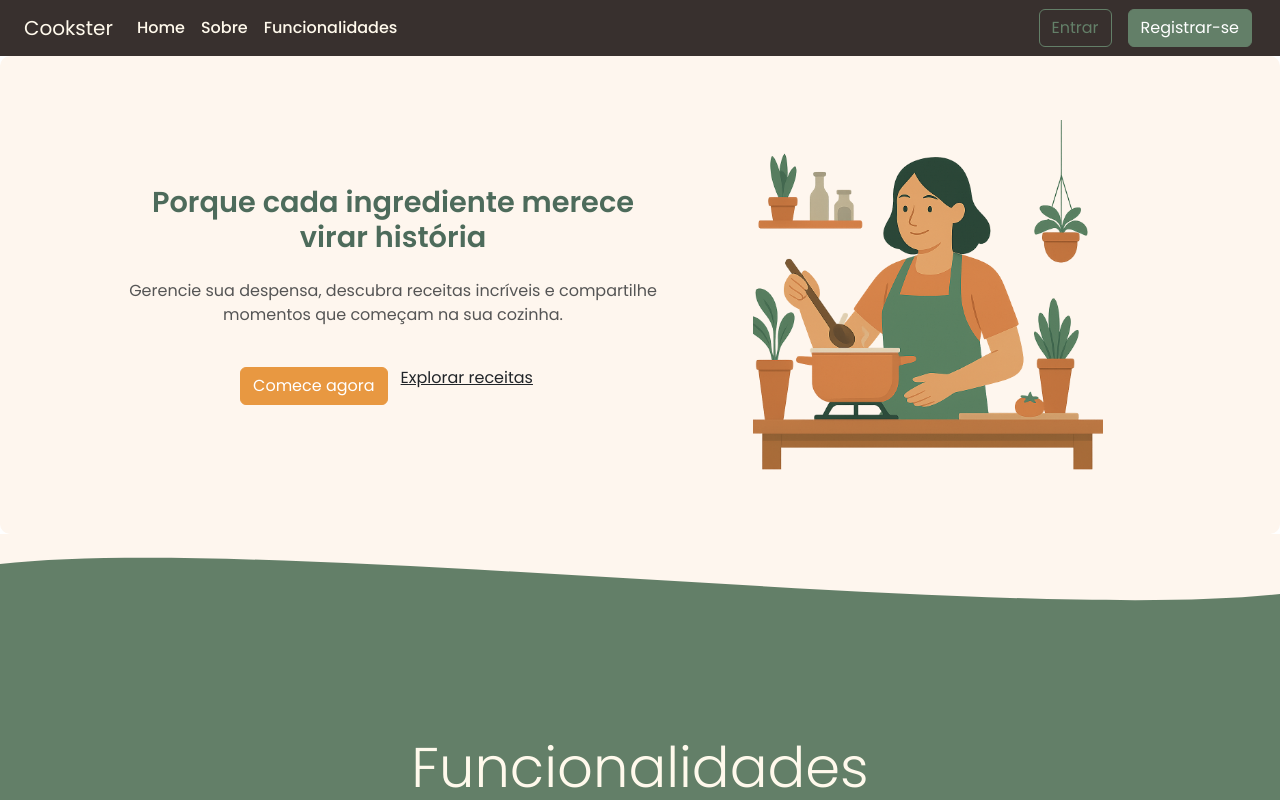
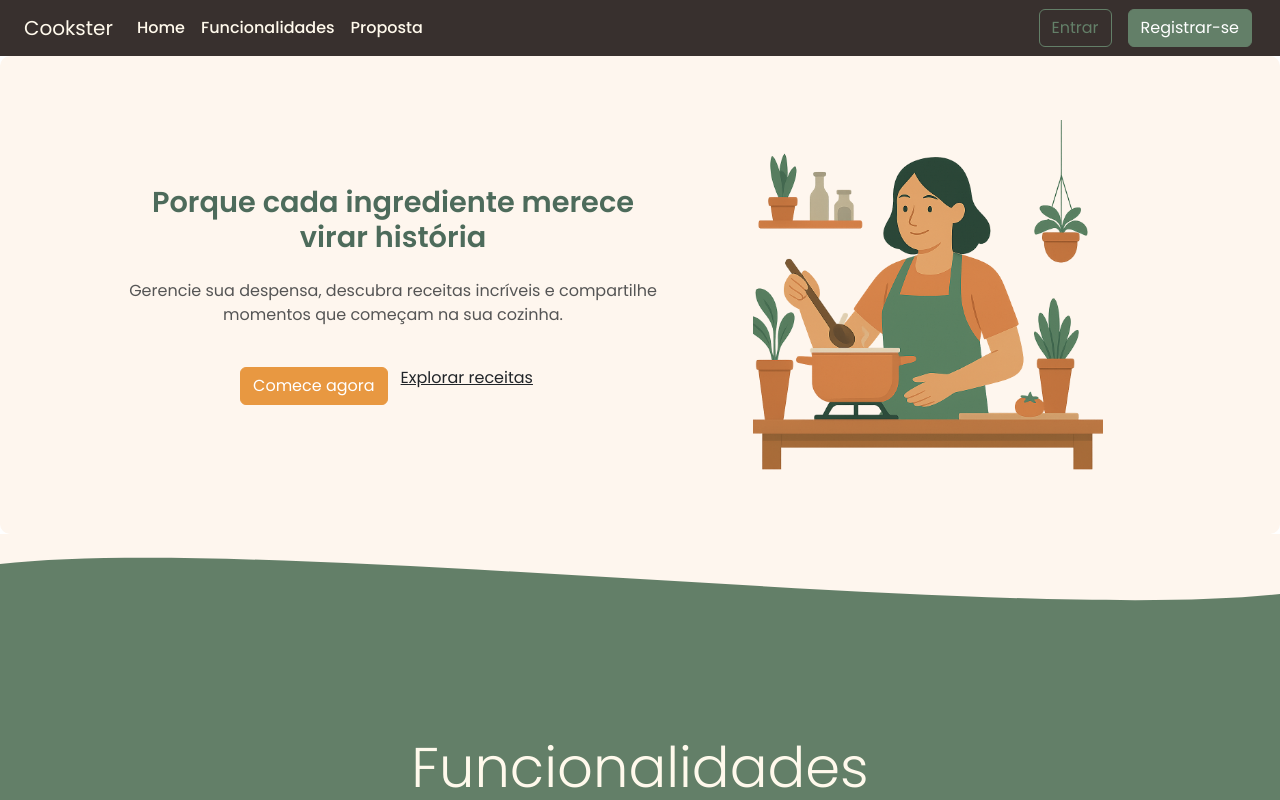
Before and after one commit to Nyfeu/Cookster, a React (Vite) app in the folder front/: page / in a window 1280 px wide. Shown: the top 800 px of the page. Built offline with nearby package versions, Linux system fonts and the light colour scheme.

Commit message:
refactor(navbar): altera links da landing-page

```diff
--- a/front/src/components/NavBar.jsx
+++ b/front/src/components/NavBar.jsx
@@ -28,13 +28,13 @@ const NavBar = () => {
             <div className={`collapse navbar-collapse ${isCollapsed ? '' : 'show'}`} id="navbarContent">
                 <ul className="navbar-nav mb-2 mb-lg-0">
                     <li className="nav-item">
-                        <Link className="nav-link" to="/" onClick={closeNavbar}>Home</Link>
+                        <Link className="nav-link" to="/#hero-section" onClick={closeNavbar}>Home</Link>
                     </li>
                     <li className="nav-item">
-                        <Link className="nav-link" to="/sobre">Sobre</Link>
+                        <Link className="nav-link" to="/#features">Funcionalidades</Link>
                     </li>
                     <li className="nav-item">
-                        <Link className="nav-link" to="/funcionalidades">Funcionalidades</Link>
+                        <Link className="nav-link" to="/#cta">Proposta</Link>
                     </li>
                 </ul>
 
```
